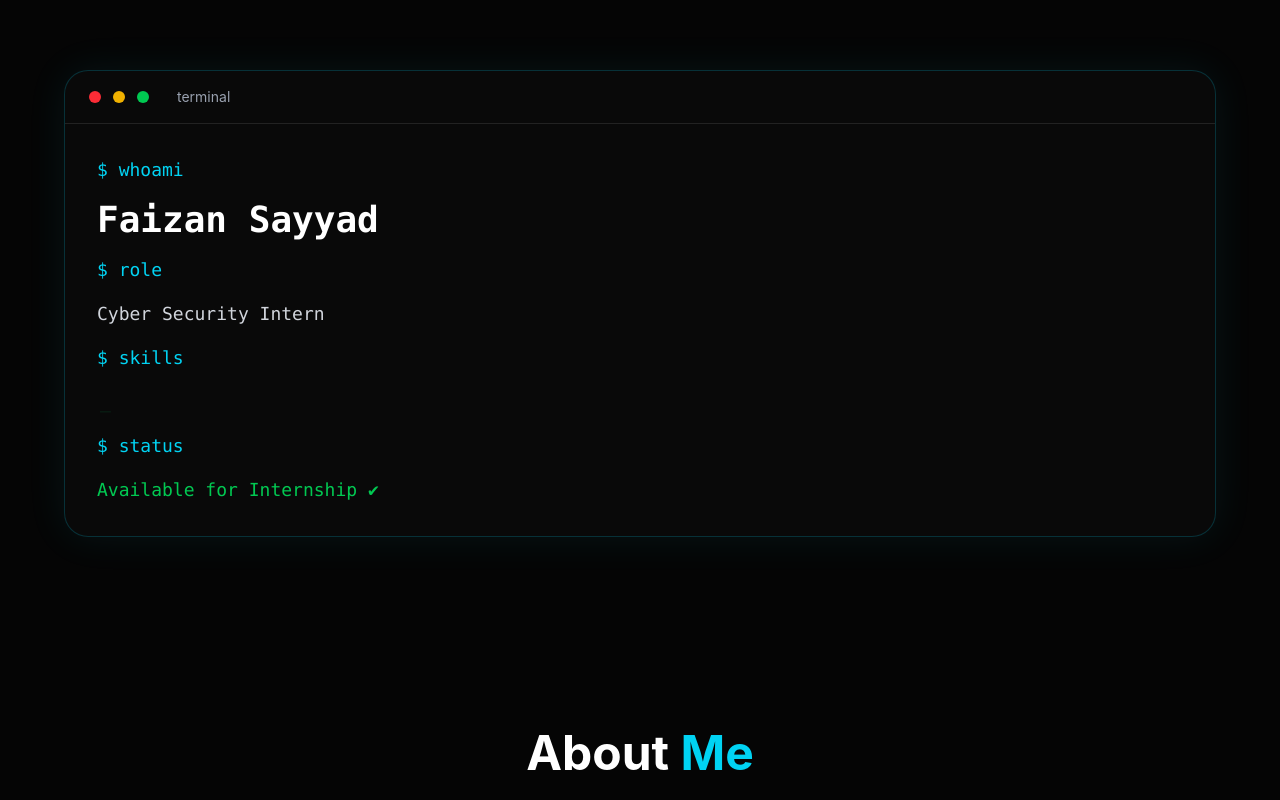
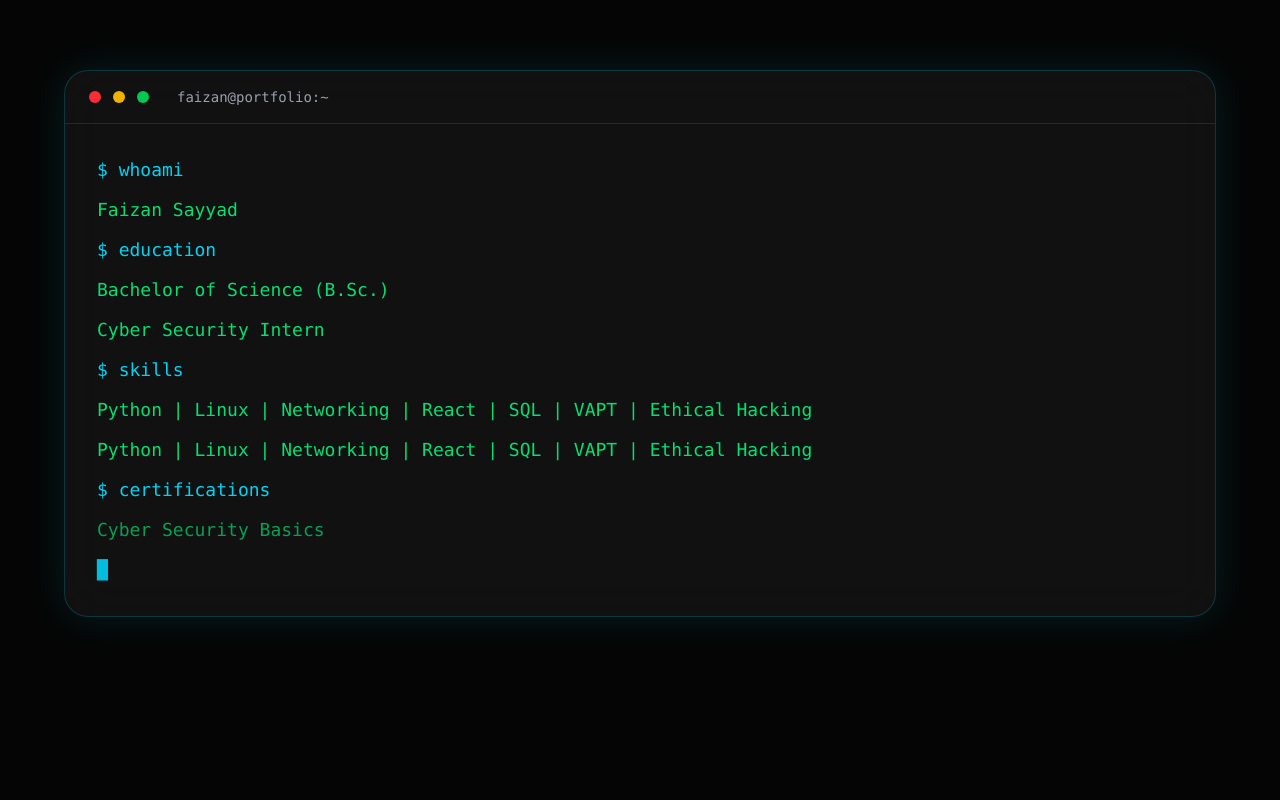
Before and after one commit to faizansayyad7/Portfolio, a React app: page / in a window 1280 px wide. Shown: the part 1280-2080 px from the top of the page. Built offline with nearby package versions, Linux system fonts and the light colour scheme; the HTML template or start-up script is replaced by a standard one.

Commit message:
Premium Certificates Section

```diff
--- a/src/App.jsx
+++ b/src/App.jsx
@@ -4,7 +4,6 @@ import Navbar from "./components/Navbar";
 import Hero from "./components/Hero";
 import Stats from "./components/Stats";
 import Terminal from "./components/Terminal";
-import About from "./components/About";
 import Skills from "./components/Skills";
 import Projects from "./components/Projects";
 import Experience from "./components/Experience";
@@ -37,7 +36,7 @@ function App() {
   }
 
   return (
-    <div className="relative overflow-x-hidden bg-[#050505] text-white">
+    <div className="relative min-h-screen overflow-x-hidden bg-[#050505] text-white">
 
       <BackgroundGlow />
       <Aurora />
@@ -51,7 +50,6 @@ function App() {
         <Hero />
         <Stats />
         <Terminal />
-        <About />
         <Skills />
         <Projects />
         <Experience />
--- a/src/components/Certificates.jsx
+++ b/src/components/Certificates.jsx
@@ -1,64 +1,82 @@
 import { motion } from "framer-motion";
+import { FaAward, FaExternalLinkAlt } from "react-icons/fa";
 
 const certificates = [
   {
     title: "Cyber Security Basics",
-    org: "Cybrary",
-    year: "2026",
+    issuer: "Cybrary",
+    date: "June 2026",
+    image: "/certificates/cybrary.jpg",
   },
   {
     title: "IoT Network Specialist",
-    org: "Reliance Foundation",
-    year: "2026",
+    issuer: "Reliance Foundation",
+    date: "June 2026",
+    image: "/certificates/iot.jpg",
   },
   {
     title: "Cybersecurity Foundation",
-    org: "Tech Mahindra Foundation",
-    year: "2026",
+    issuer: "Tech Mahindra Foundation",
+    date: "June 2026",
+    image: "/certificates/techmahindra.jpg",
   },
 ];
 
 export default function Certificates() {
   return (
-    <section
-      id="certificates"
-      className="bg-transparent py-24 px-6 text-white"
-    >
+    <section id="certificates" className="py-24 px-6">
       <div className="max-w-7xl mx-auto">
 
         <motion.h2
           initial={{ opacity: 0, y: 40 }}
           whileInView={{ opacity: 1, y: 0 }}
-          className="text-5xl font-bold text-center mb-16"
+          transition={{ duration: .6 }}
+          className="mb-16 text-center text-5xl font-bold"
         >
           My <span className="text-cyan-400">Certificates</span>
         </motion.h2>
 
-        <div className="grid md:grid-cols-3 gap-8">
+        <div className="grid gap-8 md:grid-cols-2 xl:grid-cols-3">
 
-          {certificates.map((item) => (
+          {certificates.map((item, index) => (
 
             <motion.div
-              key={item.title}
-              whileHover={{ y: -10 }}
-              className="rounded-3xl border border-white/10 bg-white/5 backdrop-blur-xl p-8"
+              key={index}
+              whileHover={{ y: -8 }}
+              className="overflow-hidden rounded-3xl border border-cyan-400/20 bg-white/5 backdrop-blur-xl duration-500 hover:border-cyan-400 hover:shadow-[0_0_35px_rgba(34,211,238,.20)]"
             >
 
-              <div className="text-5xl mb-5">
-                🏆
+              <img
+                src={item.image}
+                alt={item.title}
+                className="h-56 w-full object-cover"
+              />
+
+              <div className="p-6">
+
+                <FaAward
+                  className="mb-4 text-cyan-400"
+                  size={28}
+                />
+
+                <h3 className="text-xl font-bold">
+                  {item.title}
+                </h3>
+
+                <p className="mt-2 text-gray-400">
+                  {item.issuer}
+                </p>
+
+                <p className="mt-1 text-sm text-cyan-400">
+                  {item.date}
+                </p>
+
+                <button className="mt-6 flex items-center gap-2 rounded-xl border border-cyan-400/30 px-5 py-3 transition hover:bg-cyan-400 hover:text-black">
+                  <FaExternalLinkAlt />
+                  View Certificate
+                </button>
+
               </div>
-
-              <h3 className="text-2xl font-bold">
-                {item.title}
-              </h3>
-
-              <p className="mt-3 text-cyan-400">
-                {item.org}
-              </p>
-
-              <span className="mt-6 inline-block rounded-full bg-cyan-400/10 px-4 py-2 text-sm text-cyan-300">
-                {item.year}
-              </span>
 
             </motion.div>
 
--- a/src/components/Terminal.jsx
+++ b/src/components/Terminal.jsx
@@ -1,87 +1,108 @@
 import { motion } from "framer-motion";
-import { Typewriter } from "react-simple-typewriter";
+import { useEffect, useState } from "react";
+
+const lines = [
+  "$ whoami",
+  "Faizan Sayyad",
+
+  "",
+
+  "$ education",
+  "Bachelor of Science (B.Sc.)",
+
+  "",
+
+  "$ current_role",
+  "Cyber Security Intern",
+
+  "",
+
+  "$ skills",
+  "Python | Linux | Networking | React | SQL | VAPT | Ethical Hacking",
+
+  "",
+
+  "$ certifications",
+  "Cyber Security Basics",
+  "IoT Network Specialist",
+  "Cybersecurity Foundation",
+
+  "",
+
+  "$ goal",
+  "Become a Professional Cyber Security Engineer",
+
+  "",
+
+  "$ status",
+  "Available for Internship ✔",
+];
 
 export default function Terminal() {
+  const [visibleLines, setVisibleLines] = useState([]);
+
+  useEffect(() => {
+    let index = 0;
+
+    const interval = setInterval(() => {
+      // Stop safely when all lines are rendered
+      if (index >= lines.length) {
+        clearInterval(interval);
+        return;
+      }
+
+      setVisibleLines((prev) => [...prev, lines[index]]);
+      index++;
+    }, 300);
+
+    return () => clearInterval(interval);
+  }, []);
+
   return (
-    <section className="py-24 px-6">
-
+    <section id="about" className="py-24 px-6">
       <motion.div
         initial={{ opacity: 0, y: 60 }}
         whileInView={{ opacity: 1, y: 0 }}
         viewport={{ once: true }}
-        transition={{ duration: .7 }}
-        className="mx-auto max-w-6xl overflow-hidden rounded-3xl border border-cyan-400/20 bg-[#0b0b0b]/90 shadow-[0_0_40px_rgba(34,211,238,.08)]"
+        transition={{ duration: 0.7 }}
+        className="mx-auto max-w-6xl overflow-hidden rounded-3xl border border-cyan-400/20 bg-white/5 backdrop-blur-xl shadow-[0_0_40px_rgba(34,211,238,0.12)]"
       >
-
         {/* Top Bar */}
-
         <div className="flex items-center gap-3 border-b border-white/10 px-6 py-4">
-
           <div className="h-3 w-3 rounded-full bg-red-500"></div>
           <div className="h-3 w-3 rounded-full bg-yellow-500"></div>
           <div className="h-3 w-3 rounded-full bg-green-500"></div>
 
-          <span className="ml-4 text-sm text-gray-400">
-            terminal
+          <span className="ml-4 font-mono text-sm text-gray-400">
+            faizan@portfolio:~
           </span>
-
         </div>
 
         {/* Terminal Body */}
+        <div className="space-y-3 p-8 font-mono text-sm md:text-lg">
 
-        <div className="space-y-4 p-8 font-mono text-sm md:text-lg">
+          {visibleLines.map((line, index) => (
 
-          <p className="text-cyan-400">
-            $ whoami
-          </p>
+            <motion.p
+              key={index}
+              initial={{ opacity: 0 }}
+              animate={{ opacity: 1 }}
+              transition={{ duration: 0.2 }}
+              className={
+                line && line.startsWith("$")
+                  ? "text-cyan-400"
+                  : "text-green-400"
+              }
+            >
+              {line}
+            </motion.p>
 
-          <h2 className="text-4xl font-bold text-white">
-            Faizan Sayyad
-          </h2>
+          ))}
 
-          <p className="text-cyan-400">
-            $ role
-          </p>
-
-          <p className="text-gray-300">
-            Cyber Security Intern
-          </p>
-
-          <p className="text-cyan-400">
-            $ skills
-          </p>
-
-          <p className="text-green-400">
-            <Typewriter
-              words={[
-                "Python",
-                "Linux",
-                "Networking",
-                "Ethical Hacking",
-                "VAPT",
-                "SQL",
-                "React.js",
-              ]}
-              loop={0}
-              cursor
-              cursorStyle="_"
-              typeSpeed={80}
-              deleteSpeed={40}
-            />
-          </p>
-
-          <p className="text-cyan-400">
-            $ status
-          </p>
-
-          <p className="text-green-500">
-            Available for Internship ✔
-          </p>
+          <span className="animate-pulse text-cyan-400">█</span>
 
         </div>
-
       </motion.div>
-
     </section>
   );
 }
--- a/src/components/effects/Spotlight.jsx
+++ b/src/components/effects/Spotlight.jsx
@@ -32,7 +32,6 @@ export default function Spotlight() {
         x,
         y,
       }}
-      className="pointer-events-none fixed left-0 top-0 z-0 h-[400px] w-[400px] rounded-full bg-cyan-400/10 blur-[120px]"
-    />
+        className="pointer-events-none fixed left-0 top-0 -z-10 h-[400px] w-[400px] rounded-full bg-cyan-400/10 blur-[120px]"    />
   );
 }
```
Also changed, not shown: public/certificates/cybrary.jpg (added), public/certificates/iot.jpg (added).
